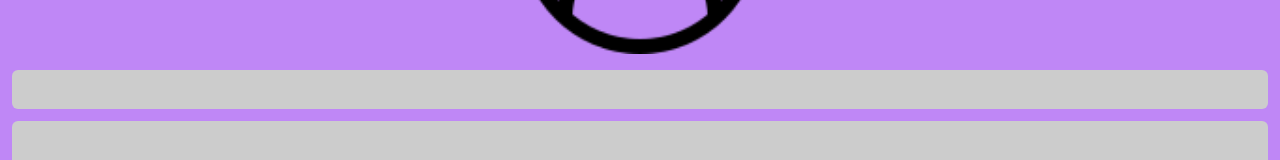
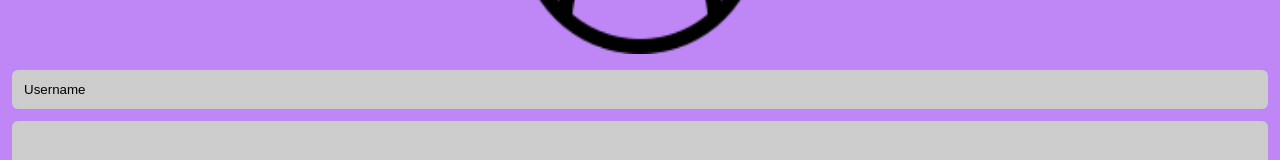
Before and after one commit to GuiltyDogg/angelchoir2, a React (Create React App) app: page / in a window 1280 px wide. Shown: the part 446-606 px from the top of the page. Built offline with nearby package versions, Linux system fonts and the light colour scheme.

Commit message:
added placeholder text

```diff
--- a/src/design/atoms/input/index.js
+++ b/src/design/atoms/input/index.js
@@ -1,7 +1,7 @@
 import { StyledInput } from "./styles";
 
 const Input = function () {
-  return <StyledInput></StyledInput>;
+  return <StyledInput value="Username"></StyledInput>;
 };
 
 export default Input;
```
